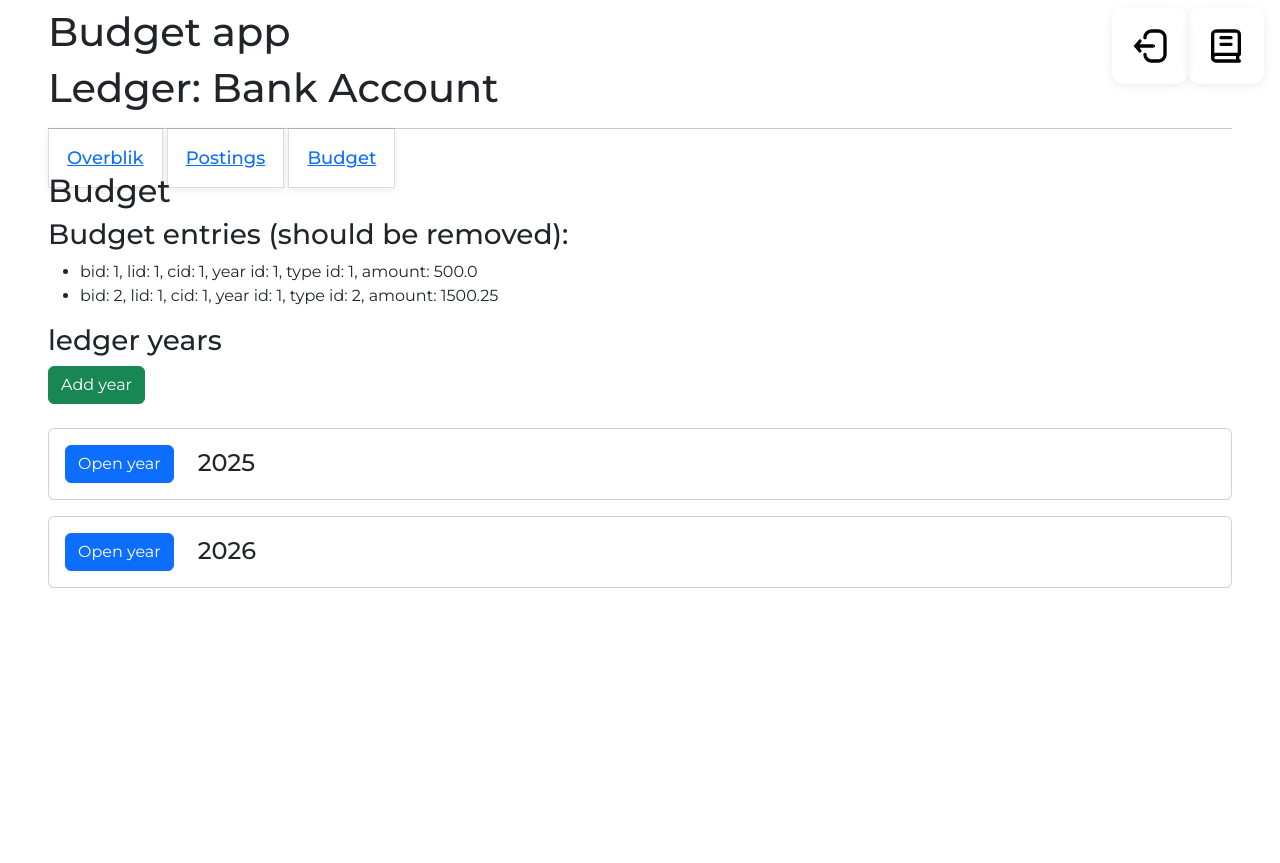
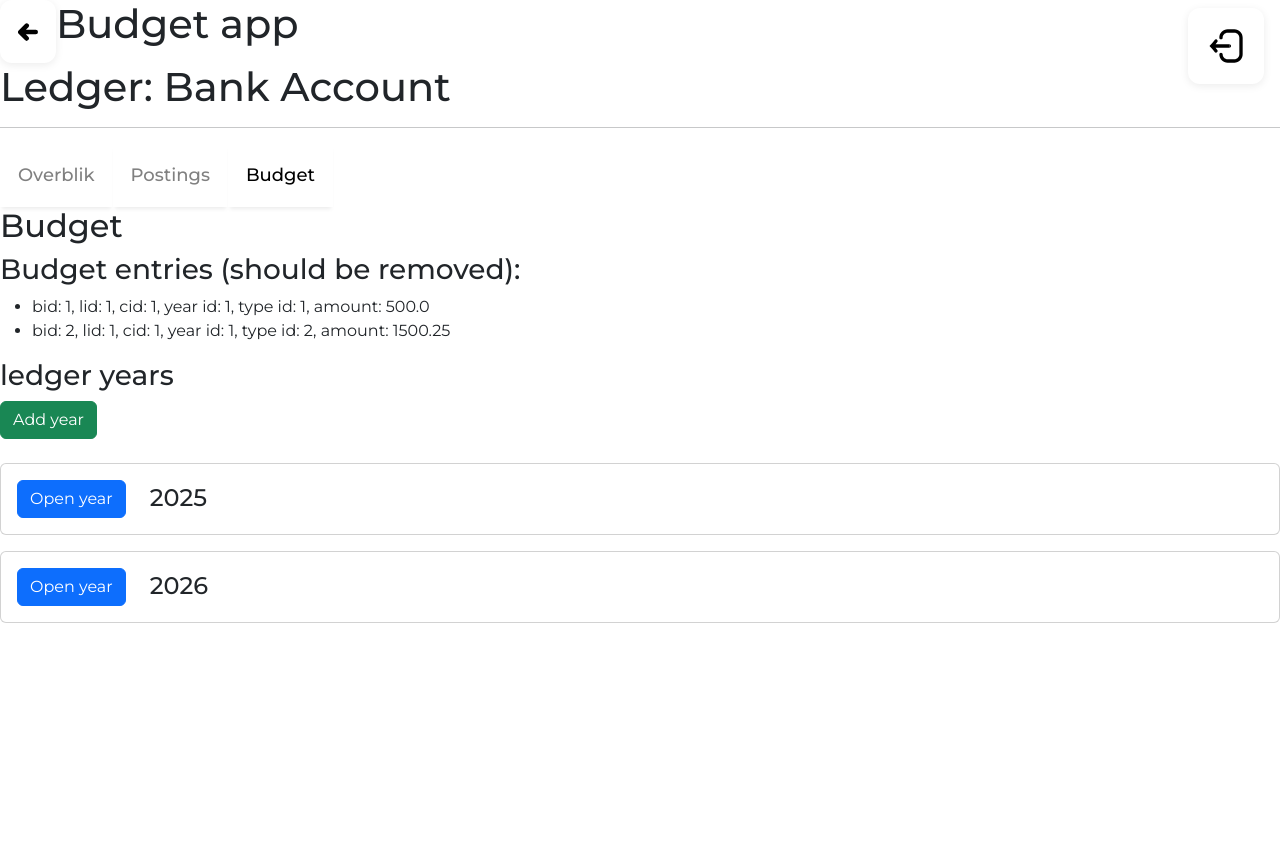
Before and after one commit to pgh911/DIS-project-group-47, a Flask app: page /ledgers/1/budget in a window 1280 px wide. Shown: the top 863 px of the page. Run offline with Flask 3, Linux system fonts and the light colour scheme; a user stored in the database is signed in; data comes from the database, SQL or seed files in the repository.

Commit message:
changed style

```diff
--- a/static/ledger_style.css
+++ b/static/ledger_style.css
@@ -25,19 +25,30 @@
 
 }
 
+
 .ledger-tabs {
+    flex: content;
+
+}
+
+.ledger-tab {
+    box-shadow: 0 4px 4px -2px  rgba(0, 0, 0, 0.08);
     background: white;
-    border: 1px solid #ddd;
     padding: 18px;
-    box-shadow: 0 2px 8px rgba(0, 0, 0, 0.08);
     font-size: 18px;
     font-weight: 500;
-    transition-duration: 0.1s;
+    color: gray;
+    text-decoration: none;
 }
 
-.ledger-tabs:hover {
-    transform: translateY(-6px);
-    transition-duration: 0.2s;
+.ledger-tab.active {
+    color: black;
+}
+
+.ledger-tab:hover {
+    padding-bottom: 16px;
+    border-bottom: black solid 2px;
+
 }
 
 .category-card:hover {
--- /dev/null
+++ b/templates/components/header/backbutton.html
@@ -0,0 +1,8 @@
+
+{% macro back()%}
+<form action="/back" method="post">
+    <button class="border-0 bg-transparent category-card" type="submit" >
+        <svg xmlns="http://www.w3.org/2000/svg" id="Layer_1" data-name="Layer 1" width="20px" height="20px" viewBox="0 0 122.88 108.06"><title>back-arrow</title><path d="M63.94,24.28a14.28,14.28,0,0,0-20.36-20L4.1,44.42a14.27,14.27,0,0,0,0,20l38.69,39.35a14.27,14.27,0,0,0,20.35-20L48.06,68.41l60.66-.29a14.27,14.27,0,1,0-.23-28.54l-59.85.28,15.3-15.58Z"></path></svg>
+    </button>
+</form>
+{% endmacro %}
--- a/templates/components/header/header.html
+++ b/templates/components/header/header.html
@@ -1,13 +1,18 @@
 {% from "components/header/navbar.html" import navbar %}
+{% from "components/header/backbutton.html" import back %}
 
 {% macro header() %}
 <header class="d-flex">
-    <div>
+    <div class="d-flex">
+        <div width="20px" height="20px">{{back()}}</div>
         <h1 class="text-xl">Budget app</h1>
     </div>
 
     <div class="position-absolute top-0 end-0 pt-2 px-3">{{navbar()}}</div>
 
 
+
+
+
 </header>
 {% endmacro %}
--- a/templates/components/header/navbar.html
+++ b/templates/components/header/navbar.html
@@ -14,15 +14,6 @@
             </svg>
         </button>
     </form>
-    <form action="/back" method="post">
-        <button class="border-0 bg-transparent category-card" type="submit" >
-            <svg xmlns="http://www.w3.org/2000/svg" width="40px" height="40px" viewBox="0 0 24 24" fill="none">
-                <path
-                    d="M4 19V6.2C4 5.0799 4 4.51984 4.21799 4.09202C4.40973 3.71569 4.71569 3.40973 5.09202 3.21799C5.51984 3 6.0799 3 7.2 3H16.8C17.9201 3 18.4802 3 18.908 3.21799C19.2843 3.40973 19.5903 3.71569 19.782 4.09202C20 4.51984 20 5.0799 20 6.2V17H6C4.89543 17 4 17.8954 4 19ZM4 19C4 20.1046 4.89543 21 6 21H20M9 7H15M9 11H15M19 17V21"
-                    stroke="#000000" stroke-width="2" stroke-linecap="round" stroke-linejoin="round" />
-            </svg>
 
-        </button>
-    </form>
 </nav>
 {% endmacro %}
--- a/templates/components/ledgers/ledger_links.html
+++ b/templates/components/ledgers/ledger_links.html
@@ -1,19 +1,17 @@
 {% macro ledger_links(ledger) %}
 
-<div class="flex">
+<div class="d-flex ledger-tabs">
 	<a
-		class="ledger-tabs"
+		class="ledger-tab {% if request.path == '/ledgers/' ~ ledger.lid %}active{% endif %}"
 		href="/ledgers/{{ ledger.lid }}"
 		>Overblik</a
 	>
 	<a
-		class="ledger-tabs"
+		class="ledger-tab {% if request.path == '/ledgers/' ~ ledger.lid ~ '/postings' %}active{% endif %}"
 		href="/ledgers/{{ ledger.lid }}/postings"
 		>Postings</a>
-
-
 	<a
-		class="ledger-tabs"
+		class="ledger-tab {% if request.path == '/ledgers/' ~ ledger.lid ~ '/budget' %}active{% endif %}"
 		href="/ledgers/{{ ledger.lid }}/budget"
 		>Budget</a
 	>
--- a/templates/layout.html
+++ b/templates/layout.html
@@ -35,7 +35,7 @@
 	</head>
 	<body>
 		{% from "components/header/header.html" import header %}
-		<div class="px-5 pt-2">
+		<div class="">
 			{{ header () }}
 		</div>
 
--- a/templates/pages/budget.html
+++ b/templates/pages/budget.html
@@ -2,7 +2,7 @@
 endblock %} {% from "components/ledgers/ledger_links.html" import ledger_links %} {%
 block content %}
 
-<div class="px-5">
+<div>
 <h1>Ledger: {{ ledger.ledger_name }}</h1>
 <hr />
 {{ ledger_links(ledger) }}
```
